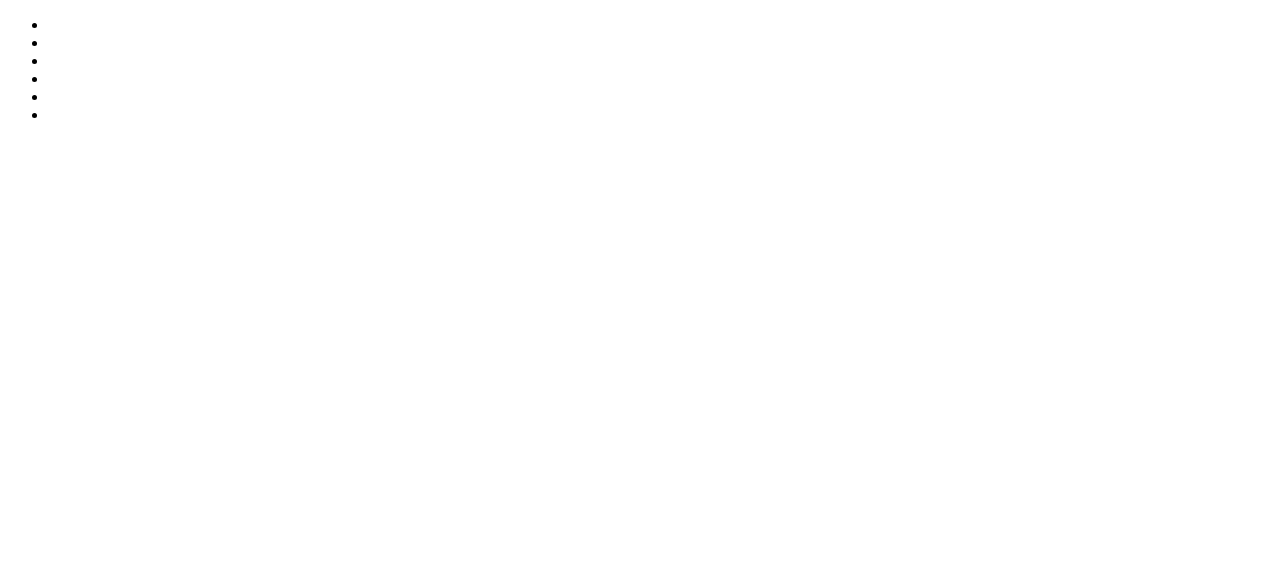
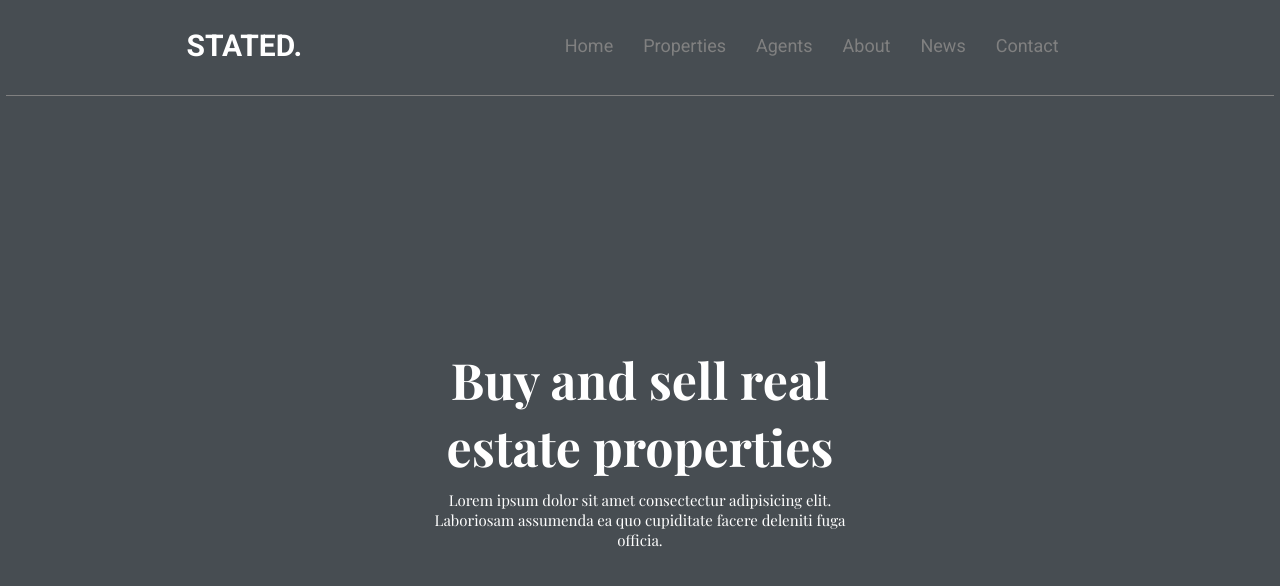
Before and after one commit to SHEEPDOG0351/Website-Clone-2, a plain HTML site: page index.html in a window 1280 px wide. Drawn offline with nearby package versions, Linux system fonts and the light colour scheme; a web font is replaced by a local one.

Commit message:
Finished first section

```diff
--- a/index.css
+++ b/index.css
@@ -1 +1,80 @@
 @import url('https://fonts.googleapis.com/css2?family=Raleway:ital,wght@0,100..900;1,100..900&family=Roboto:ital,wght@0,100;0,300;0,400;0,500;0,700;0,900;1,100;1,300;1,400;1,500;1,700;1,900&display=swap');
+@import url('https://fonts.googleapis.com/css2?family=Playfair+Display:ital,wght@0,400..900;1,400..900&family=Raleway:ital,wght@0,100..900;1,100..900&family=Roboto:ital,wght@0,100;0,300;0,400;0,500;0,700;0,900;1,100;1,300;1,400;1,500;1,700;1,900&display=swap');
+* {
+    margin: 0;
+    padding: 0;
+}
+
+body {
+    font-family: 'Roboto', Arial, sans-serif;
+    color: black;
+    font-size: 18px;
+    background: rgba(52, 58, 64, 0.9);
+}
+
+nav {
+    display: flex;
+    justify-content: space-between; /* Aligns children to left and right */
+    align-items: center; /* Vertically centers items */
+    margin: 0 auto;
+    width: 99%;
+    height: 60px;
+    border-bottom: 1px grey solid;
+    padding-bottom: 20px;
+    padding-top: 15px;
+}
+
+.nav-logo-container a {
+    font-weight: 600;
+    text-decoration: none;
+    font-size: 30px;
+    color: #fff;
+    padding-left: 180px;
+}
+
+.items-container {
+    display: flex;
+    padding-right: 200px;
+}
+
+.nav-items-list {
+    display: flex;
+}
+
+.nav-item {
+    padding: 15px;
+    list-style: none;
+}
+
+.nav-item a {
+    text-decoration: none;
+    color: #fff;
+    color: grey;
+}
+
+.nav-item a:hover {
+    color: white;
+    transition: 0.3s;
+}
+
+.first-section-container {
+    height: 88vh;
+    display: flex;
+    justify-content: center;
+    align-items: center;
+}
+
+.first-section {
+    text-align: center;
+    font-size: 50px;
+    color: #fff;
+    width: 35%;
+    font-family: 'Playfair Display', Arial;
+    font-weight: 700;
+}
+
+#first-section-description {
+    font-size: 15px;
+    font-weight: 300;
+    padding-top: 10px;
+}
--- a/index.html
+++ b/index.html
@@ -8,22 +8,28 @@
 </head>
 <body>
     <nav>
-
-        <div class="nav-img-container">
-
+        <div class="nav-logo-container">
+            <a href="#">STATED.</a>
         </div>
 
         <div class="items-container">
-            <ul>
-            <li class="nav-item"></li>
-            <li class="nav-item"></li>
-            <li class="nav-item"></li>
-            <li class="nav-item"></li>
-            <li class="nav-item"></li>
-            <li class="nav-item"></li>
-        </ul>
+            <ul class="nav-items-list">
+                <li class="nav-item"><a href="index.html">Home</a></li>
+                <li class="nav-item"><a href="properties.html">Properties</a></li>
+                <li class="nav-item"><a href="agents.html">Agents</a></li>
+                <li class="nav-item"><a href="about.html">About</a></li>
+                <li class="nav-item"><a href="news.html">News</a></li>
+                <li class="nav-item"><a href="contact.html">Contact</a></li>
+            </ul>
+        </div>
+    </nav>
+
+    <div class="first-section-container">
+        <div class="first-section">
+            <p>Buy and sell real estate properties</p>
+            <p id="first-section-description">Lorem ipsum dolor sit amet consectectur adipisicing elit. Laboriosam assumenda ea quo cupiditate facere deleniti fuga officia.</p>
         </div>
 
-    </nav>
+    </div>
 </body>
 </html>
```
